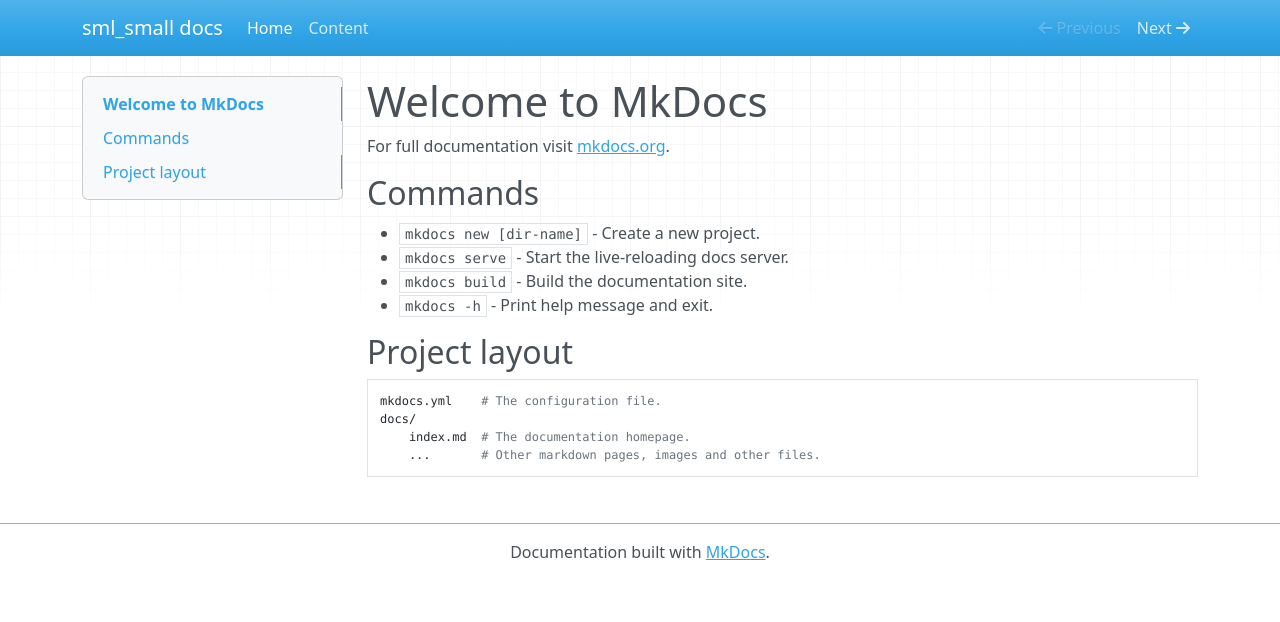
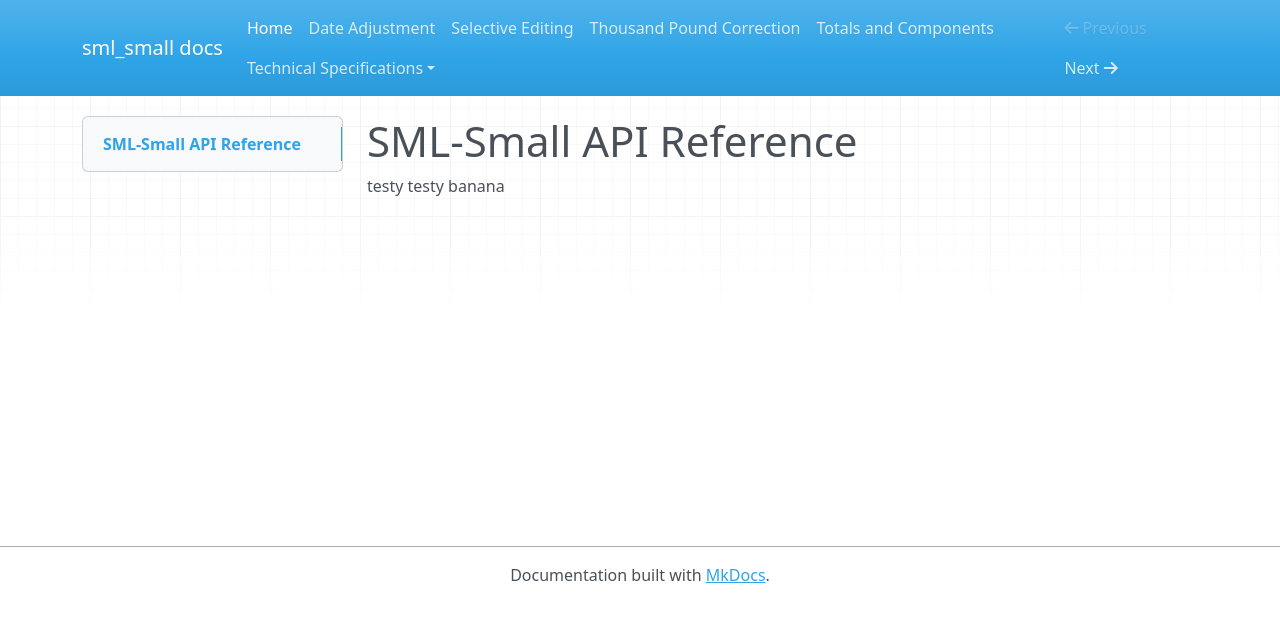
Before and after one commit to ONSdigital/sml-python-small, an MkDocs documentation site: the page built from docs/index.md, in a window 1280 px wide. Shown: the top 622 px of the page. Built offline with MkDocs 1.6.1, drawn with Linux system fonts in a browser that asks for light colours; nearby versions of some CDN libraries.

Commit message:
initial push for poc

```diff
--- a/docs/index.md
+++ b/docs/index.md
@@ -1,17 +1,3 @@
-# Welcome to MkDocs
+# SML-Small API Reference
 
-For full documentation visit [mkdocs.org](https://www.mkdocs.org).
-
-## Commands
-
-* `mkdocs new [dir-name]` - Create a new project.
-* `mkdocs serve` - Start the live-reloading docs server.
-* `mkdocs build` - Build the documentation site.
-* `mkdocs -h` - Print help message and exit.
-
-## Project layout
-
-    mkdocs.yml    # The configuration file.
-    docs/
-        index.md  # The documentation homepage.
-        ...       # Other markdown pages, images and other files.
+testy testy banana
--- a/mkdocs.yml
+++ b/mkdocs.yml
@@ -1,7 +1,16 @@
 site_name: sml_small docs
 nav:
   - Home: index.md
-  - Content: content.md
+  - Date Adjustment: api-docs/date-adjustment.md
+  - Selective Editing: api-docs/selective-edit.md
+  - Thousand Pound Correction: api-docs/thousand-pounds.md
+  - Totals and Components: api-docs/totals-and-components.md
+  - "Technical Specifications":
+      - Date Adjustment: technical-specifications/date-adjustment.md
+      - Selective Editing: technical-specifications/selective-edit.md
+      - Thousand Pound Correction: technical-specifications/thousand-pounds.md
+      - Totals and Components: technical-specifications/totals-and-components.md
+
 theme:
   name: mkdocs
   custom_dir: sml_builder/templates/
@@ -10,3 +19,4 @@
     handlers:
       python:
         paths: [./sml_small]
+- external-markdown
--- a/pyproject.toml
+++ b/pyproject.toml
@@ -25,6 +25,7 @@
 mkdocs = "*"
 mkdocstrings = "*"
 importlib-metadata="4.2.0"
+mkdocs-embed-external-markdown="*"
 
 [project]
 dependencies = [
--- /dev/null
+++ b/sml_builder/templates/modules/nav-sub.html
@@ -0,0 +1,14 @@
+{%- if not nav_item.children %}
+<li>
+    <a href="{{ nav_item.url|url }}" class="dropdown-item{% if nav_item.active %} active{% endif %}">{{ nav_item.title }}</a>
+</li>
+{%- else %}
+  <li class="dropdown-submenu">
+    <a href="#" class="dropdown-item">{{ nav_item.title }}</a>
+    <ul class="dropdown-menu">
+        {%- for nav_item in nav_item.children %}
+            {% include "nav-sub.html" %}
+        {%- endfor %}
+    </ul>
+  </li>
+{%- endif %}
--- a/sml_builder/templates/modules/nav.html
+++ /dev/null
@@ -1,17 +0,0 @@
-<!--
-
--->
-{% if not nav_item.children %}
-<li {% if nav_item.active %}class="active"{% endif %}>
-    <a href="{{ nav_item.url|url }}">{{ nav_item.title }}</a>
-</li>
-{% else %}
-  <li>
-    {{ nav_item.title }}
-    <ul>
-        {% for nav_item in nav_item.children %}
-            {% include "nav.html" %}
-        {% endfor %}
-    </ul>
-  </li>
-{% endif %}
--- a/sml_builder/templates/modules/sidebar.html
+++ b/sml_builder/templates/modules/sidebar.html
@@ -1,17 +1,9 @@
-{% extends "core.html" %}
-{% block main %}
-    <div class="ons-container">
-        <div class="ons-grid ons-grid--column">
-            <div class="ons-grid__col ons-col-{{ pageConfig.sidebarColNumber }}@m">
-                {% block mainContent %}
-                {% endblock mainContent %}
-            </div>
-            {% block sidebar %}
-                <div class="ons-grid__col ons-col-{{ 12 - pageConfig.sidebarColNumber }}@m ons-u-mt-l ons-u-mb-l ons-push-1@m">
-                    {% block sidebarContent %}
-                    {% endblock sidebarContent %}
-                </div>
-            {% endblock sidebar %}
-        </div>
-    </div>
-{% endblock main %}
+
+{% from "components/section-navigation/_macro.njk" import onsSectionNavigation %}
+{{
+    onsSectionNavigation({
+        "variants": "vertical",
+        "id": "section-menu",
+        "itemsList": nav
+    })
+}}
```
Also changed, not shown: docs/api-docs/thousand-pounds.md (added, +3 -0 lines), docs/content.md (deleted, +0 -23 lines), docs/technical-specifications/date-adjustment.md (added, +3 -0 lines), docs/technical-specifications/selective-edit.md (added, +3 -0 lines), docs/technical-specifications/thousand-pounds.md (added, +3 -0 lines), docs/technical-specifications/totals-and-components.md (added, +3 -0 lines), docs/thousand_pounds.md (deleted, +0 -135 lines), docs/api-docs/date-adjustment.md (renamed from docs/dateadjustment.md), docs/api-docs/selective-edit.md (renamed from docs/selectiveedit.md), docs/api-docs/totals-and-components.md (renamed from docs/totalsandcomponents.md), 2 other files.
